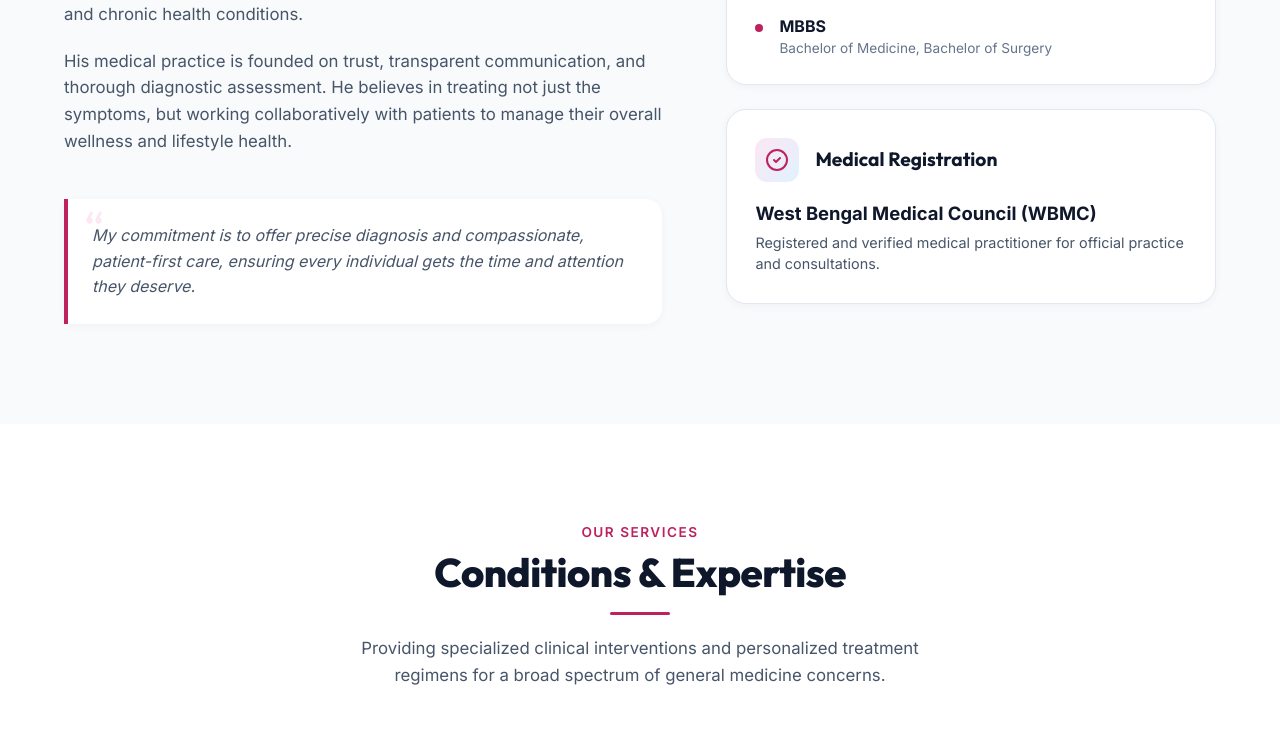
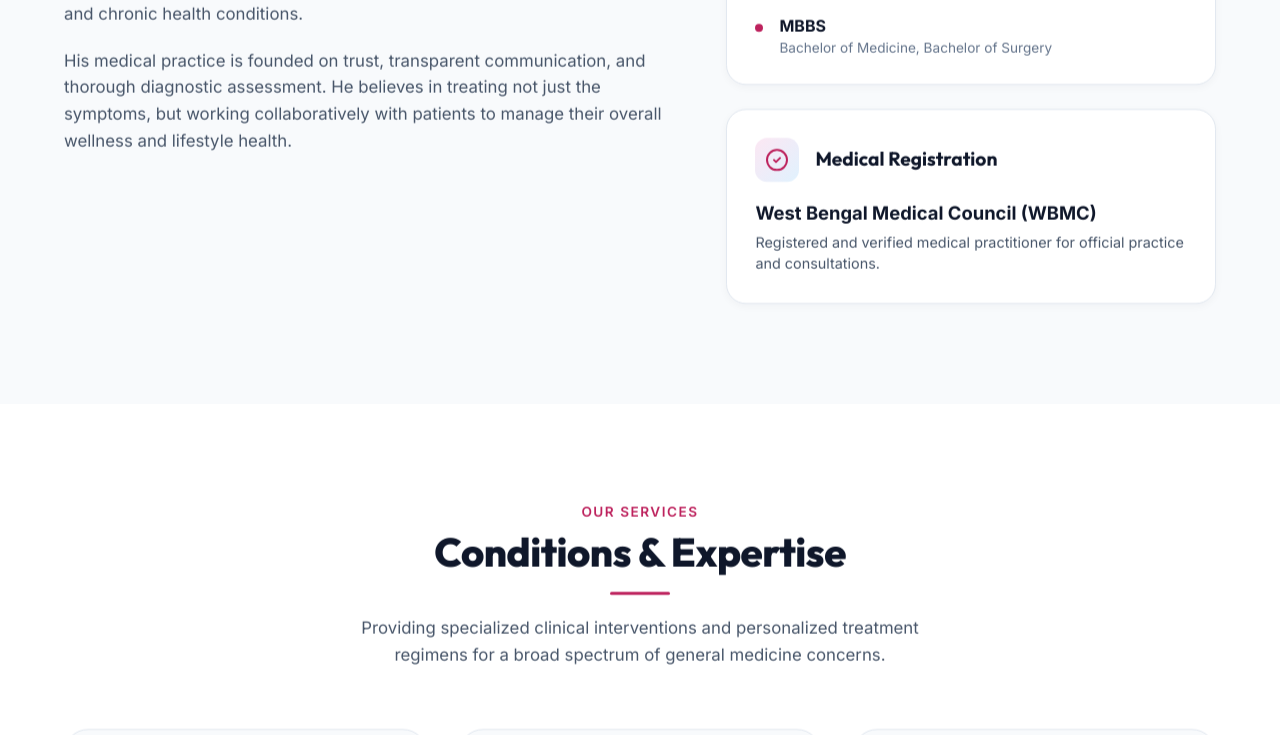
Before and after one commit to royarijit/dr-rajkumar-sangiri, a Next.js app: page / in a window 1280 px wide. Shown: the part 1517-2252 px from the top of the page. Built offline with nearby package versions, Linux system fonts and the light colour scheme.

Commit message:
refactor: remove about section quote, optimize header responsiveness and blur, and update hero stats intersection logic

```diff
--- a/src/components/About.module.css
+++ b/src/components/About.module.css
@@ -83,34 +83,6 @@
   font-weight: 600;
 }
 
-.philosophyQuote {
-  margin-top: 24px;
-  padding: 24px;
-  background: var(--bg-primary);
-  border-left: 4px solid var(--accent-teal);
-  border-radius: 0 16px 16px 0;
-  position: relative;
-  box-shadow: var(--shadow-sm);
-}
-
-.quoteIcon {
-  position: absolute;
-  top: 5px;
-  left: 16px;
-  font-size: 3rem;
-  color: var(--accent-teal-light);
-  line-height: 1;
-  font-family: var(--font-outfit), Georgia, serif;
-}
-
-.quoteText {
-  font-size: 1rem;
-  line-height: 1.6;
-  color: var(--text-secondary);
-  font-style: italic;
-  position: relative;
-  z-index: 1;
-}
 
 /* Right Column Cards */
 .details {
--- a/src/components/About.tsx
+++ b/src/components/About.tsx
@@ -25,13 +25,6 @@ export default function About() {
               <p className={styles.bioText}>
                 His medical practice is founded on trust, transparent communication, and thorough diagnostic assessment. He believes in treating not just the symptoms, but working collaboratively with patients to manage their overall wellness and lifestyle health.
               </p>
-
-              <div className={styles.philosophyQuote}>
-                <span className={styles.quoteIcon}>“</span>
-                <p className={styles.quoteText}>
-                  My commitment is to offer precise diagnosis and compassionate, patient-first care, ensuring every individual gets the time and attention they deserve.
-                </p>
-              </div>
             </div>
 
             {/* Right Column: Qualifications & Registrations */}
--- a/src/components/Header.module.css
+++ b/src/components/Header.module.css
@@ -27,7 +27,7 @@
   align-items: center;
 
   /* Apple Glassmorphism Style */
-  background: rgba(255, 255, 255, 0.72);
+  background: rgba(255, 255, 255, 0.92);
   backdrop-filter: blur(28px) saturate(220%);
   -webkit-backdrop-filter: blur(28px) saturate(220%);
 
@@ -49,7 +49,7 @@
 
 .scrolled .container {
   height: 62px;
-  background: rgba(255, 255, 255, 0.86);
+  background: rgba(255, 255, 255, 0.96);
   border-color: rgba(255, 255, 255, 0.42);
   box-shadow:
     inset 0 1px 0 0 rgba(255, 255, 255, 0.55),
@@ -351,21 +351,48 @@
 /* Responsive Overrides */
 @media (max-width: 991px) {
   .header {
-    padding: 16px 16px 8px 16px;
+    padding: 0;
   }
 
   .scrolled {
-    padding-top: 12px;
-    padding-bottom: 6px;
+    padding: 12px 16px 8px 16px;
   }
 
   .container {
-    height: 60px;
+    height: 70px;
     padding: 0 20px;
+    max-width: 100% !important;
+    border-radius: 0 !important;
+    border: 1px solid rgba(255, 255, 255, 0) !important;
+    border-bottom: 1px solid var(--border-light) !important;
+    box-shadow: none !important;
+    background: rgba(255, 255, 255, 0.98) !important;
+    position: relative !important;
   }
 
   .scrolled .container {
     height: 56px;
+    border-radius: 100px !important;
+    border: 1px solid rgba(255, 255, 255, 0.32) !important;
+    background: rgba(255, 255, 255, 0.94) !important;
+    backdrop-filter: blur(28px) saturate(220%) !important;
+    -webkit-backdrop-filter: blur(28px) saturate(220%) !important;
+    box-shadow:
+      inset 0 1px 0 0 rgba(255, 255, 255, 0.45),
+      0 8px 24px rgba(15, 23, 42, 0.08) !important;
+  }
+
+  .logoTextWrapper {
+    position: absolute;
+    top: 50%;
+    left: 74px;
+    transform: translateY(-50%);
+    transition: left 0.4s cubic-bezier(0.16, 1, 0.3, 1), transform 0.4s cubic-bezier(0.16, 1, 0.3, 1);
+  }
+
+  .scrolled .logoTextWrapper {
+    left: 50%;
+    transform: translate(-50%, -50%);
   }
 }
 
@@ -392,6 +419,14 @@
     height: 36px;
   }
 
+  .logoTextWrapper {
+    left: 68px !important;
+  }
+
+  .scrolled .logoTextWrapper {
+    left: 50% !important;
+  }
+
   .logoText {
     font-size: 1rem;
   }
--- a/src/components/Hero.tsx
+++ b/src/components/Hero.tsx
@@ -50,36 +50,28 @@ const AnimatedCounter = ({ end, suffix = "", duration = 2000, startCounting }: {
 
 export default function Hero() {
   const [statsVisible, setStatsVisible] = useState(false);
-  const sectionRef = useRef<HTMLElement>(null);
+  const statsRef = useRef<HTMLDivElement>(null);
 
   useEffect(() => {
-    const section = sectionRef.current;
-    if (!section) return;
+    const statsEl = statsRef.current;
+    if (!statsEl) return;
 
-    // If the section already has the 'active' class (e.g. already scrolled into view)
-    if (section.classList.contains("active")) {
-      setStatsVisible(true);
-      return;
-    }
+    const observer = new IntersectionObserver(
+      ([entry]) => {
+        if (entry.isIntersecting) {
+          setStatsVisible(true);
+          observer.disconnect();
+        }
+      },
+      {
+        rootMargin: "0px 0px -25% 0px",
+        threshold: 0.1
+      }
+    );
 
-    // Watch for the 'active' class being added by the reveal scroll observer
-    const mutationObserver = new MutationObserver((mutations) => {
-      for (const mutation of mutations) {
-        if (
-          mutation.type === "attributes" &&
-          mutation.attributeName === "class" &&
-          section.classList.contains("active")
-        ) {
-          setStatsVisible(true);
-          mutationObserver.disconnect();
-          break;
-        }
-      }
-    });
+    observer.observe(statsEl);
 
-    mutationObserver.observe(section, { attributes: true, attributeFilter: ["class"] });
-
-    return () => mutationObserver.disconnect();
+    return () => observer.disconnect();
   }, []);
 
   const handleScrollTo = (e: React.MouseEvent<HTMLAnchorElement>, targetId: string) => {
@@ -100,7 +92,7 @@ export default function Hero() {
   };
 
   return (
-    <section id="hero" className={`${styles.hero} reveal`} ref={sectionRef}>
+    <section id="hero" className={`${styles.hero} reveal`}>
       {/* Decorative Gradients */}
       <div className={styles.glow1}></div>
       <div className={styles.glow2}></div>
@@ -155,7 +147,7 @@ export default function Hero() {
             </a>
           </div>
 
-          <div className={styles.stats}>
+          <div className={styles.stats} ref={statsRef}>
             <div className={styles.statItem}>
               <span className={styles.statNumber}>
                 <AnimatedCounter end={19} suffix="+" startCounting={statsVisible} />
@@ -172,7 +164,7 @@ export default function Hero() {
             <div className={styles.statDivider}></div>
             <div className={styles.statItem}>
               <span className={styles.statNumber}>
-                <AnimatedCounter end={10000} suffix="+" startCounting={statsVisible} />
+                <AnimatedCounter end={10} suffix="K+" startCounting={statsVisible} />
               </span>
               <span className={styles.statLabel}>Satisfied Patients</span>
             </div>
```
